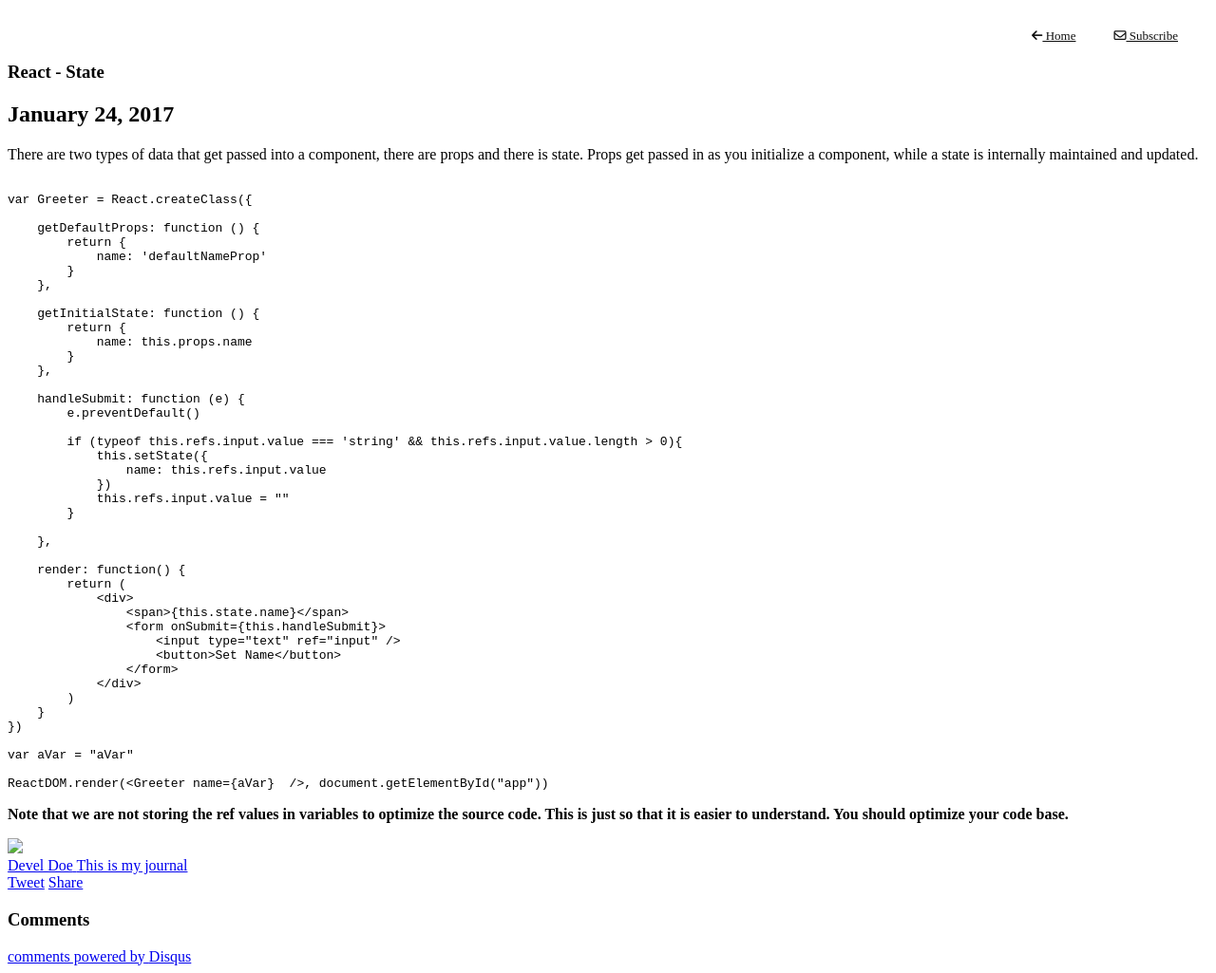
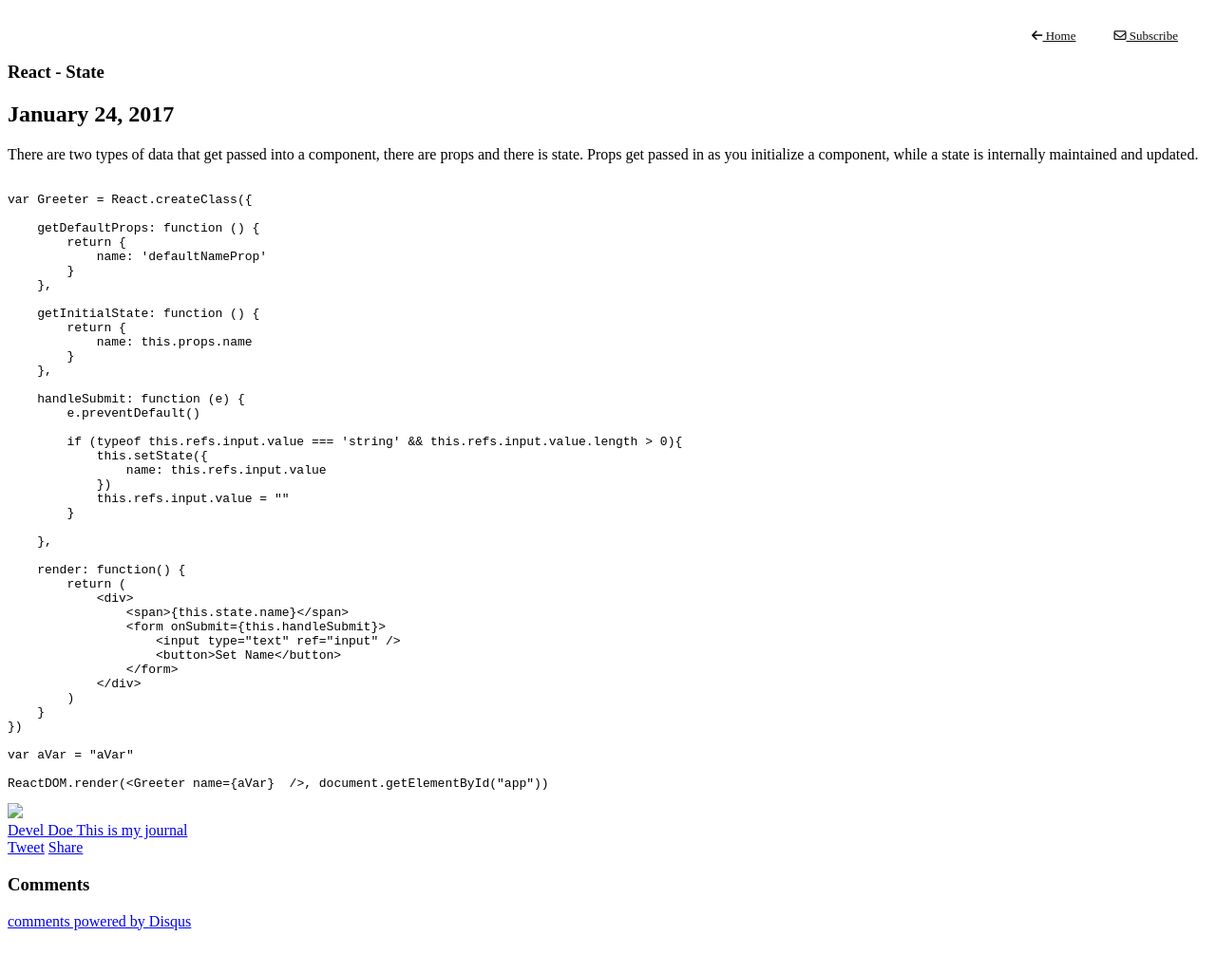
Before and after one commit to develdoe/develdoe.github.io, a Jekyll site: the page built from _posts/2017-01-24-react-state.md, in a window 1280 px wide. Shown: the whole page at 95% size. Built offline with Jekyll 4.4.1, drawn with Linux system fonts in a browser that asks for light colours; nearby versions of some CDN libraries; comment, search, counter and statistics services are not loaded; after the commit the page ends 988 px from its top, so only the background shows below that.

Commit message:
Created 2017-01-24-react-state.md

````diff
--- a/_posts/2017-01-24-react-state.md
+++ b/_posts/2017-01-24-react-state.md
@@ -53,5 +53,3 @@ var aVar = "aVar"
 
 ReactDOM.render(<Greeter name={aVar}  />, document.getElementById("app"))
 ```
-
-**Note that we are not storing the ref values in variables to optimize the source code. This is just so that it is easier to understand. You should optimize your code base.**
````
